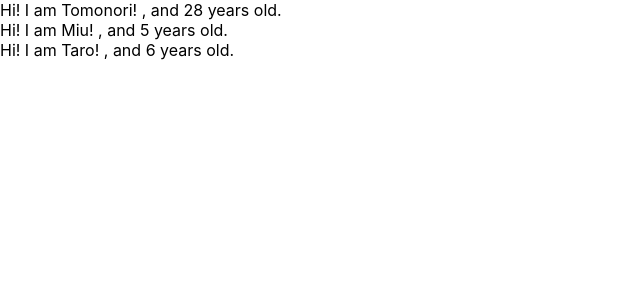
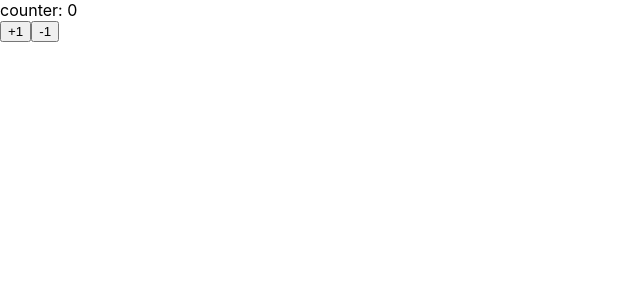
Before and after one commit to spit-yamane/udemy-react-redux-crud-application, a React (Create React App) app: page / in a window 1280 px wide. Shown: the top 300 px of the page, without its empty margins (0-640 px from the left). Built offline with nearby package versions, Linux system fonts and the light colour scheme.

Commit message:
lean state and setstate

```diff
--- a/src/App.js
+++ b/src/App.js
@@ -1,33 +1,29 @@
-import React from 'react';
-import PropTypes from 'prop-types';
+import React, { Component }  from 'react';
 
-const App = () => {
-    const profiles = [
-      {name: 'Tomonori',age: 28},
-      {name: 'Miu',age: 5},
-      {name: 'Taro', age: 6},
-    ]
-    return (
-      <div>
-        {
-          profiles.map((profile ,index)=>{
-            return <User name={profile.name} age={profile.age} key={index}/>
-          })
-        }
-      </div>
-    );
-}
-const User = (props) => {
+const App = () => (<Counter/>)
+
+class Counter extends Component {
+  constructor(props){
+    super(props)
+    this.state = { count: 0 }
+  }
+
+  handlePlusButton = () => {
+    this.setState({ count: this.state.count + 1})
+  }
+  handleMinusButton = () => {
+    this.setState({ count: this.state.count - 1})
+  }
+
+  render(){
     return (
       <>
-         <div>Hi! I am {props.name}! , and {props.age} years old.</div>
+        <div>counter: {this.state.count}</div>
+        <button onClick={this.handlePlusButton}>+1</button>
+        <button onClick={this.handleMinusButton}>-1</button>
       </>
-    );
-}
-
-User.propTypes = {
-  name: PropTypes.string,
-  age: PropTypes.number.isRequired
+    )
+  }
 }
 
 export default App;
```
Also changed, not shown: 1 other file (tests, documents, lock files or other folders).
